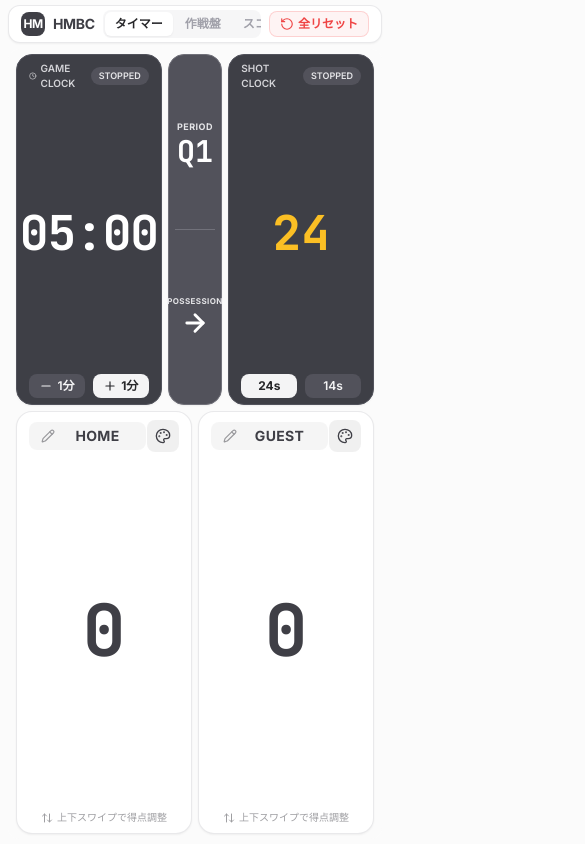
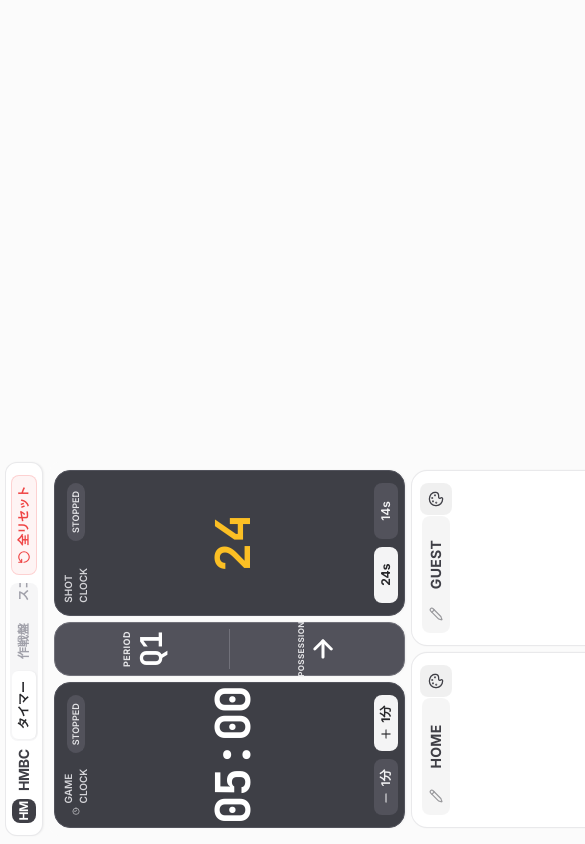
Before and after one commit to tomokitkym/HMBC, a plain HTML site: page index.html in a window 390 px wide. Shown: the top 844 px of the page, 585 px wide, since content can reach past the window. Drawn offline with nearby package versions, Linux system fonts and the light colour scheme.

Commit message:
Update index.html

```diff
--- a/index.html
+++ b/index.html
@@ -22,6 +22,21 @@
             padding: 0;
             overflow: hidden;
         }
+
+        /* スマホ縦持ち時に自動で横画面表示にするための強制回転ラッパー */
+        @media screen and (max-width: 900px) and (orientation: portrait) {
+            body {
+                width: 100dvh;
+                height: 100vw;
+                position: absolute;
+                top: 100%;
+                left: 0;
+                transform: rotate(-90deg);
+                transform-origin: top left;
+                overflow: hidden;
+            }
+        }
+
         .font-mono-num {
             font-family: 'JetBrains Mono', monospace;
             font-variant-numeric: tabular-nums;
```
